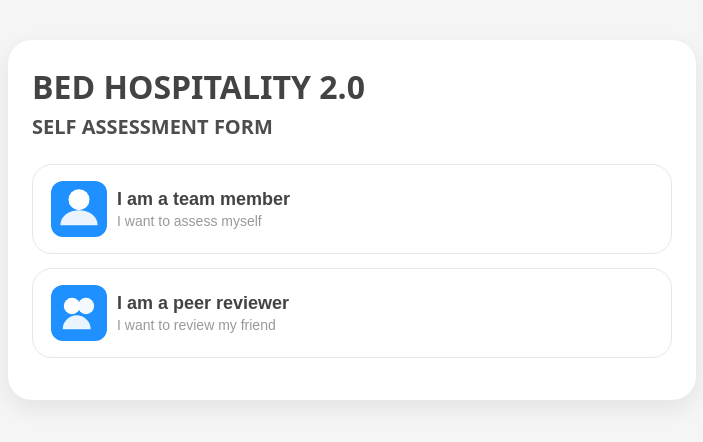
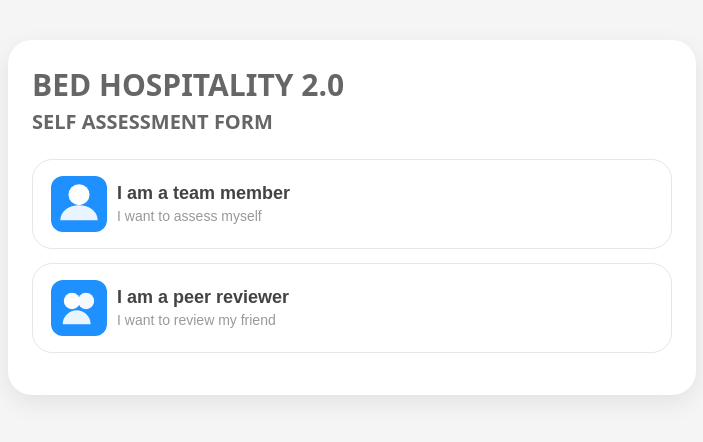
Before and after one commit to jeroenschedler-stack/bed, a plain HTML site: page index.html in a window 1280 px wide. Shown: the whole page, without its empty margins (288-991 px from the left). Drawn offline with Linux system fonts and the light colour scheme.

Commit message:
Update index.html

```diff
--- a/index.html
+++ b/index.html
@@ -30,8 +30,9 @@
     h1{
       margin:0 0 6px 0;
       font-weight:900;
-      font-size:clamp(26px, 5vw, 32px);
-      line-height:1.2;
+      font-size:30px;
+      line-height:1.1;
+      color:#666666;
       word-break:break-word; /* ensures no overflow */
     }
     .subhead{
@@ -39,7 +40,7 @@
       font-weight:800;
       text-transform:uppercase;
       font-size:20px;
-      color:#4d4d4d;
+      color:#666666;
     }
 
     /* Buttons */
```
